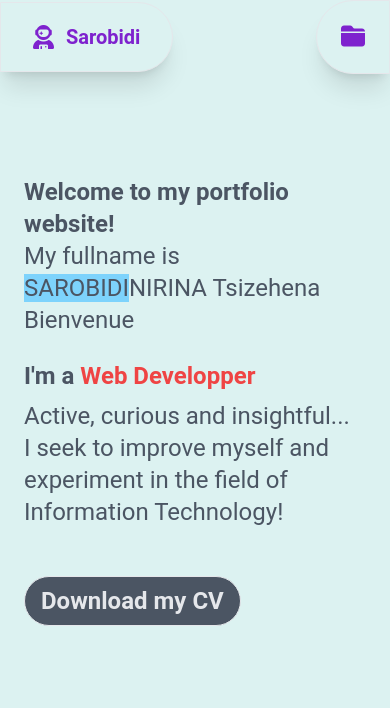
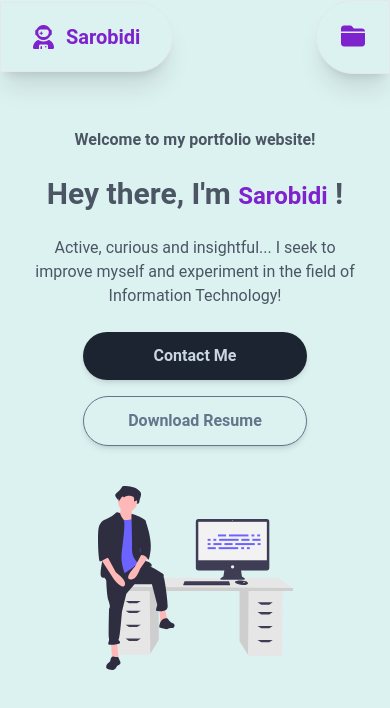
Before and after one commit to tsizehena223/portfolio2024, a React (Create React App) app: page / in a window 390 px wide. Shown: the top 708 px of the page. Built offline with nearby package versions, Linux system fonts and the light colour scheme.

Commit message:
i5 responsive

```diff
--- a/src/App.jsx
+++ b/src/App.jsx
@@ -23,7 +23,7 @@ function App() {
         <>
             <Navbar isDarkMode={isDarkMode} onSwitchMode={handleSwitchMode} />
 
-            <div id="others">
+            <div id="sections">
                 <About isDarkMode={isDarkMode} />
             </div>
         </>
--- a/src/components/Navbar.jsx
+++ b/src/components/Navbar.jsx
@@ -13,14 +13,14 @@ const Navbar = ({ isDarkMode, onSwitchMode }) => {
     }
 
     useEffect(() => {
-        const others = document.getElementById("others");
+        const sections = document.getElementById("sections");
         const navbar = document.getElementById("navbar");
 
         if (isOpen) {
-            others.classList.add("blur-md");
+            sections.classList.add("blur-md");
             navbar.classList.add("backdrop-fiter-none");
         } else {
-            others.classList.remove("blur-md");
+            sections.classList.remove("blur-md");
         }
     }, [isOpen])
 
--- a/src/pages/About.jsx
+++ b/src/pages/About.jsx
@@ -3,28 +3,20 @@ import AboutIllustration from "../assets/code.svg";
 
 const About = ({ isDarkMode }) => {
     return (
-        <div id="about" className={`pt-40 h-screen`}>
-            <div className="text-2xl h-60 w-auto mx-6 md:mx-32 mt-4 flex flex-wrap items-center">
-                <div className={`w-screen lg:w-2/3 mr-4 ${isDarkMode ? 'text-gray-100' : 'text-gray-600'}`}>
-                    <div className="flex font-bold">
-                        <p className={`${isDarkMode && 'text-gray-600'} text-4xl bg-yellow-500 hidden md:block mr-2`}>Hey, </p>
-                        <p className="">
-                            <span className="">Welcome to my portfolio website!</span>
-                            <br />
-                            <span className="font-normal">My fullname is <span className={`bg-sky-300 ${isDarkMode && 'text-gray-600'}`}>SAROBIDI</span>NIRINA Tsizehena Bienvenue</span>
-                        </p>
-                    </div>
-                    <p className="text-2xl sm:text-3xl font-bold mt-6 sm:mt-12">I'm a <span className="text-red-500">Web Developper</span></p>
-                    <p className="mt-2">Active, curious and insightful... I seek to improve myself and experiment in the field of Information Technology!</p>
+        <div id="about" className={`h-auto pt-32 pb-10 text-gray-600 ${isDarkMode && 'text-gray-300'}`}>
+            <div className="text-center font-bold mx-8">
+                <p className="text-base">
+                    Welcome to my portfolio website!
+                </p>
+                <h1 className="text-3xl mt-6">Hey there, I'm <span className="text-purple-700 text-2xl">Sarobidi</span> !</h1>
+                <p className="font-normal my-6 mx-0">Active, curious and insightful... I seek to improve myself and experiment in the field of Information Technology!</p>
+                <div className="mx-2">
+                    <a href="#contact"><button className={`w-56 py-3 rounded-full shadow-md ${isDarkMode ? 'text-slate-700 my-bg' : 'my-bg-dark text-slate-300'}`}>Contact Me</button></a>
+                    <a href="#resume"><button className={`w-56 mt-4 border border-slate-500 my-bg py-3 rounded-full shadow-md ${isDarkMode ? 'text-slate-400 my-bg-dark' : 'text-slate-500'}`}>Download Resume</button></a>
                 </div>
-
-                <div className="w-1/4 hidden lg:flex items-center justify-center">
-                    <img src={AboutIllustration} className="ml-40" alt="" />
-                </div>
-
-                <div className="mt-12">
-                    <button className="border text-gray-200 bg-gray-600 font-semibold rounded-full px-4 py-2">Download my CV</button>
-                </div>
+            </div>
+            <div className="flex items-center justify-center mt-10">
+                <img src={AboutIllustration} alt="" className="w-1/2" />
             </div>
         </div >
     )
```
